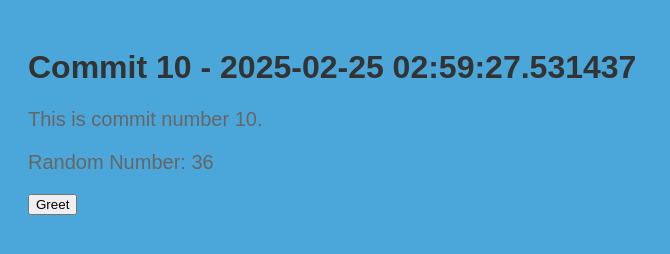
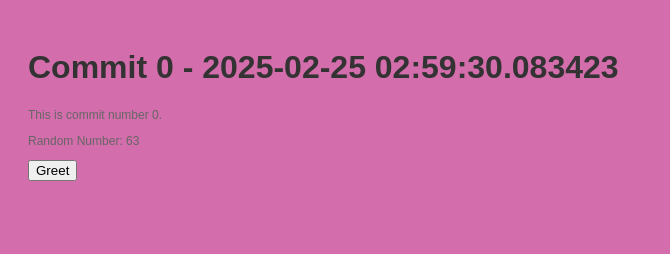
Before and after one commit to legbald0d/myrep-repo-20250225025924, a plain HTML site: page index.html in a window 1280 px wide. Shown: the whole page, without its empty margins (0-670 px from the left). Drawn offline with Linux system fonts and the light colour scheme.

Commit message:
📝 Commit 0 with HTML, CSS, and JS

```diff
--- a/index.html
+++ b/index.html
@@ -2,13 +2,13 @@
     <!DOCTYPE html>
     <html>
     <head>
-        <title>Commit 10 - 2025-02-25 02:59:27.531437</title>
+        <title>Commit 0 - 2025-02-25 02:59:30.083423</title>
         <link rel="stylesheet" href="style.css">
     </head>
     <body>
-        <h1>Commit 10 - 2025-02-25 02:59:27.531437</h1>
-        <p>This is commit number 10.</p>
-        <p>Random Number: 36</p>
+        <h1>Commit 0 - 2025-02-25 02:59:30.083423</h1>
+        <p>This is commit number 0.</p>
+        <p>Random Number: 63</p>
         <button onclick="greet()">Greet</button>
         <script src="script.js"></script>
     </body>
--- a/script.js
+++ b/script.js
@@ -2,4 +2,4 @@
     function greet() {
         alert('Hello from commit ' + commitNumber + '!');
     }
-    var commitNumber = 10;
+    var commitNumber = 0;
--- a/style.css
+++ b/style.css
@@ -1,7 +1,7 @@
 
     body {
         font-family: Arial, sans-serif;
-        background-color: #4ba7d9;
+        background-color: #d36dab;
         padding: 20px;
     }
     h1 {
@@ -9,5 +9,5 @@
     }
     p {
         color: #666;
-        font-size: 20px;
+        font-size: 12px;
     }
```
